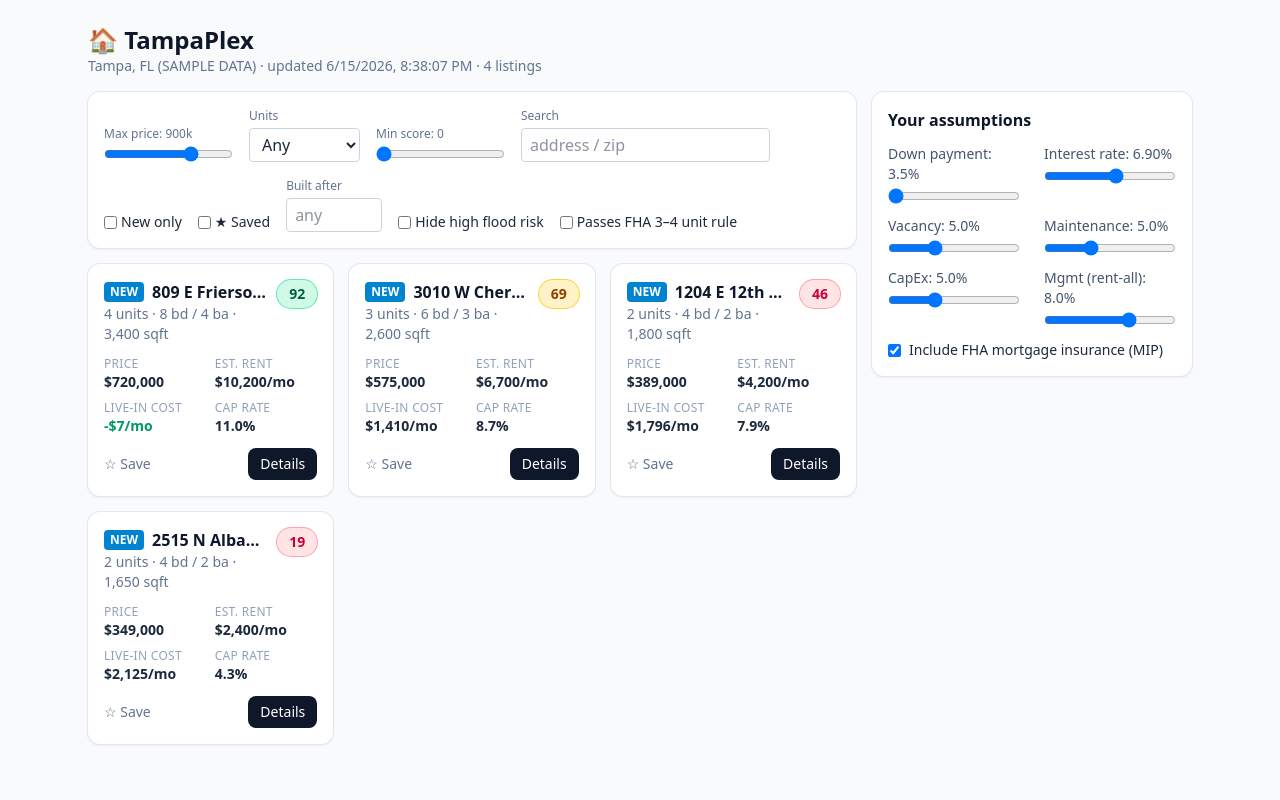
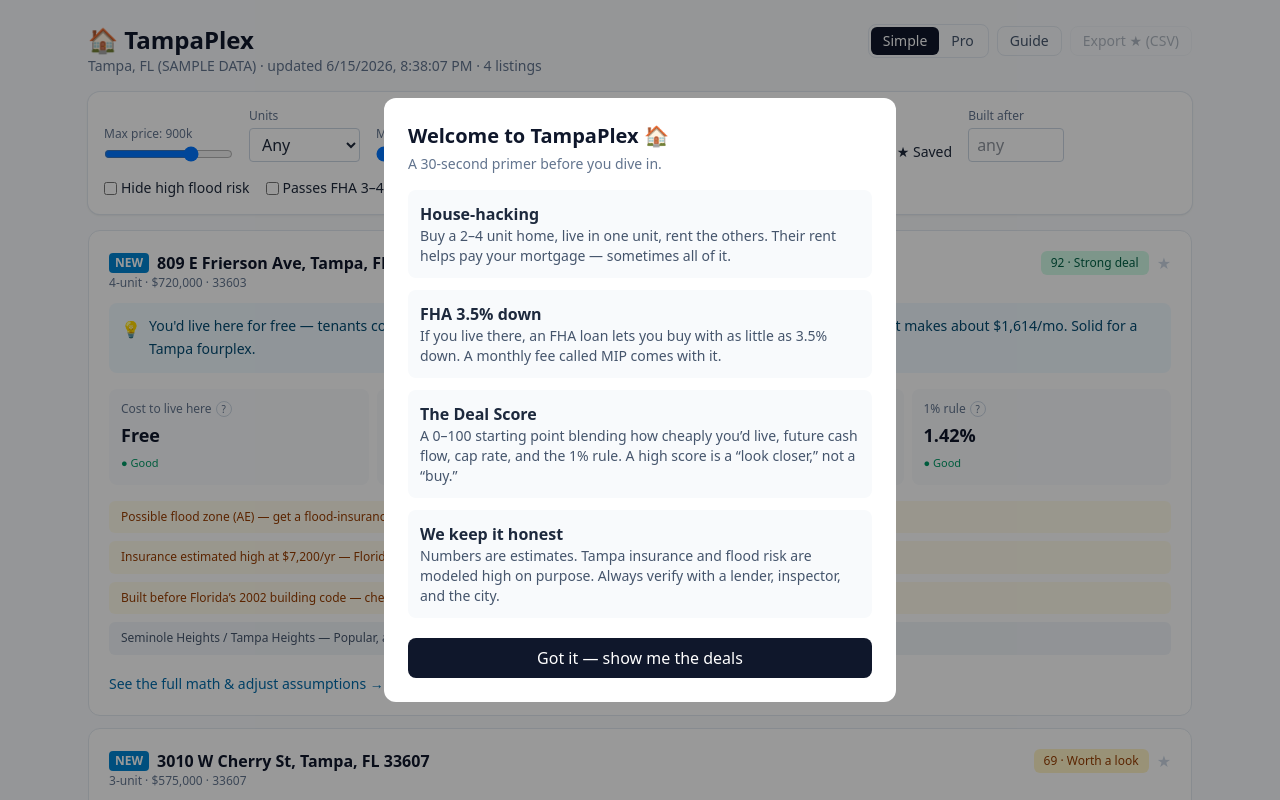
Before and after one commit to GrowthFinancialsolutions/tampaplex, a React (Vite) app: page / in a window 1280 px wide. Shown: the top 800 px of the page. Built offline with nearby package versions, Linux system fonts and the light colour scheme; the HTML template or start-up script is replaced by a standard one.

Commit message:
feat(app): Simple/Pro modes, onboarding, guide, new filters, notes, CSV export

```diff
--- a/src/App.tsx
+++ b/src/App.tsx
@@ -2,12 +2,26 @@
 import { useListings } from './hooks/useListings'
 import { recompute } from './lib/refresh-core'
 import { DEFAULT_ASSUMPTIONS } from './config/assumptions'
-import type { Assumptions, Computed, Listing } from './types'
-import { loadStore, saveStore, toggleFavorite, setOverride, type Store } from './lib/favorites'
+import type { Assumptions, Computed, Listing, ViewMode } from './types'
+import {
+  loadStore,
+  saveStore,
+  toggleFavorite,
+  setOverride,
+  setNote,
+  setMode,
+  setOnboarded,
+  type Store,
+} from './lib/favorites'
+import { favoritesToCsv } from './lib/csv'
 import { FilterBar, DEFAULT_FILTERS, type Filters } from './components/FilterBar'
 import { AssumptionsPanel } from './components/AssumptionsPanel'
 import { ListingList } from './components/ListingList'
+import { SimpleListingCard } from './components/SimpleListingCard'
 import { ListingDetail } from './components/ListingDetail'
+import { ModeToggle } from './components/ModeToggle'
+import { Onboarding } from './components/Onboarding'
+import { Guide } from './components/Guide'
 
 export default function App() {
   const { data, error } = useListings()
@@ -15,6 +29,10 @@
   const [filters, setFilters] = useState<Filters>(DEFAULT_FILTERS)
   const [store, setStore] = useState<Store>(() => loadStore())
   const [openId, setOpenId] = useState<string | null>(null)
+  const [showGuide, setShowGuide] = useState(false)
+
+  const mode = store.mode
+  const setStoreMode = (m: ViewMode) => setStore((s) => setMode(s, m))
 
   useEffect(() => {
     if (data) setAssumptions(data.defaultAssumptions)
@@ -25,12 +43,16 @@
 
   const computedById = useMemo(() => {
     const map = new Map<string, Computed>()
-    for (const l of data?.listings ?? []) map.set(l.id, recompute(l, store.overrides[l.id], assumptions))
+    for (const l of data?.listings ?? [])
+      map.set(l.id, recompute(l, store.overrides[l.id], assumptions))
     return map
   }, [data, store.overrides, assumptions])
 
   const visible = useMemo(() => {
-    const list = (data?.listings ?? []).map((l) => ({ listing: l, computed: computedById.get(l.id)! }))
+    const list = (data?.listings ?? []).map((l) => ({
+      listing: l,
+      computed: computedById.get(l.id)!,
+    }))
     const q = filters.search.trim().toLowerCase()
     return list
       .filter(
@@ -40,12 +62,26 @@
           computed.dealScore >= filters.minScore &&
           (!filters.newOnly || listing.isNew) &&
           (!filters.favoritesOnly || store.favorites.includes(listing.id)) &&
-          (q === '' || listing.address.toLowerCase().includes(q) || listing.zip.includes(q)),
+          (q === '' || listing.address.toLowerCase().includes(q) || listing.zip.includes(q)) &&
+          (!filters.hideHighFlood || listing.floodZone?.risk !== 'high') &&
+          (filters.minYearBuilt === 0 || (listing.yearBuilt ?? 0) >= filters.minYearBuilt) &&
+          (!filters.fhaPassOnly || computed.fhaSelfSufficient),
       )
       .sort((a, b) => b.computed.dealScore - a.computed.dealScore)
   }, [data, computedById, filters, store.favorites])
 
   const open = openId ? (data?.listings ?? []).find((l) => l.id === openId) : undefined
+
+  function downloadCsv() {
+    const favs = (data?.listings ?? []).filter((l) => store.favorites.includes(l.id))
+    const blob = new Blob([favoritesToCsv(favs)], { type: 'text/csv' })
+    const url = URL.createObjectURL(blob)
+    const a = document.createElement('a')
+    a.href = url
+    a.download = 'tampaplex-favorites.csv'
+    a.click()
+    URL.revokeObjectURL(url)
+  }
 
   if (error)
     return (
@@ -63,46 +99,103 @@
       </Shell>
     )
 
+  const controls = (
+    <div className="flex flex-wrap items-center gap-2">
+      <ModeToggle mode={mode} onChange={setStoreMode} />
+      <button
+        onClick={() => setShowGuide(true)}
+        className="rounded-lg border border-slate-200 px-3 py-1 text-sm text-slate-600 hover:bg-slate-100"
+      >
+        Guide
+      </button>
+      <button
+        onClick={downloadCsv}
+        disabled={store.favorites.length === 0}
+        className="rounded-lg border border-slate-200 px-3 py-1 text-sm text-slate-600 hover:bg-slate-100 disabled:opacity-40"
+      >
+        Export ★ (CSV)
+      </button>
+    </div>
+  )
+
   return (
     <Shell
+      controls={controls}
       sub={`${data.area} · updated ${new Date(data.generatedAt).toLocaleString()} · ${data.listings.length} listings`}
     >
-      <div className="grid gap-4 lg:grid-cols-[1fr_320px]">
+      <div className={`grid gap-4 ${mode === 'pro' ? 'lg:grid-cols-[1fr_320px]' : ''}`}>
         <div className="space-y-4">
           <FilterBar filters={filters} onChange={setFilters} />
+          {mode === 'simple' ? (
+            <div className="space-y-3">
+              {visible.map(({ listing, computed }) => (
+                <SimpleListingCard
+                  key={listing.id}
+                  listing={listing}
+                  computed={computed}
+                  isFavorite={store.favorites.includes(listing.id)}
+                  onToggleFavorite={(id) => setStore((s) => toggleFavorite(s, id))}
+                  onOpen={setOpenId}
+                />
+              ))}
+              {visible.length === 0 && (
+                <p className="py-12 text-center text-slate-400">No listings match your filters.</p>
+              )}
+            </div>
+          ) : (
             <ListingList
               items={visible}
               favorites={store.favorites}
               onToggleFavorite={(id) => setStore((s) => toggleFavorite(s, id))}
               onOpen={setOpenId}
             />
+          )}
         </div>
+        {mode === 'pro' && (
           <div className="lg:sticky lg:top-4 lg:self-start">
             <AssumptionsPanel a={assumptions} onChange={setAssumptions} />
           </div>
+        )}
       </div>
 
       {open && (
         <ListingDetail
           listing={open as Listing}
           computed={computedById.get(open.id)!}
+          assumptions={assumptions}
           override={store.overrides[open.id]}
           onOverride={(id, patch) => setStore((s) => setOverride(s, id, patch))}
+          note={store.notes[open.id] ?? ''}
+          onNote={(id, v) => setStore((s) => setNote(s, id, v))}
           onClose={() => setOpenId(null)}
         />
       )}
+
+      {!store.onboarded && <Onboarding onClose={() => setStore((s) => setOnboarded(s, true))} />}
+      {showGuide && <Guide onClose={() => setShowGuide(false)} />}
     </Shell>
   )
 }
 
-function Shell({ children, sub }: { children: ReactNode; sub?: string }) {
+function Shell({
+  children,
+  sub,
+  controls,
+}: {
+  children: ReactNode
+  sub?: string
+  controls?: ReactNode
+}) {
   return (
     <div className="mx-auto max-w-6xl p-4 sm:p-6">
-      <header className="mb-4">
+      <header className="mb-4 flex flex-wrap items-start justify-between gap-3">
+        <div>
           <h1 className="text-2xl font-extrabold text-slate-900">🏠 TampaPlex</h1>
           <p className="text-sm text-slate-500">
             {sub ?? 'Tampa duplex / triplex / quad investment finder'}
           </p>
+        </div>
+        {controls}
       </header>
       {children}
     </div>
```
Lines whose indentation alone changed are shown as unchanged.
